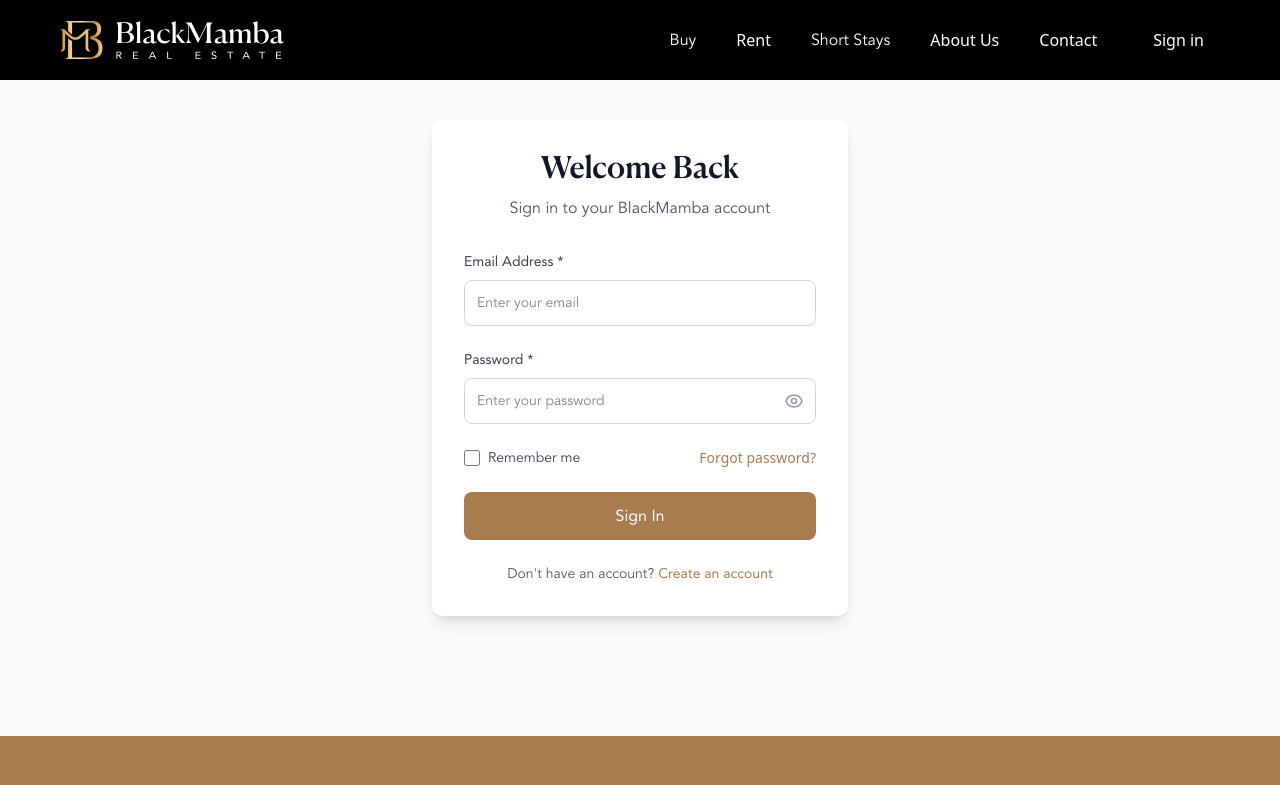
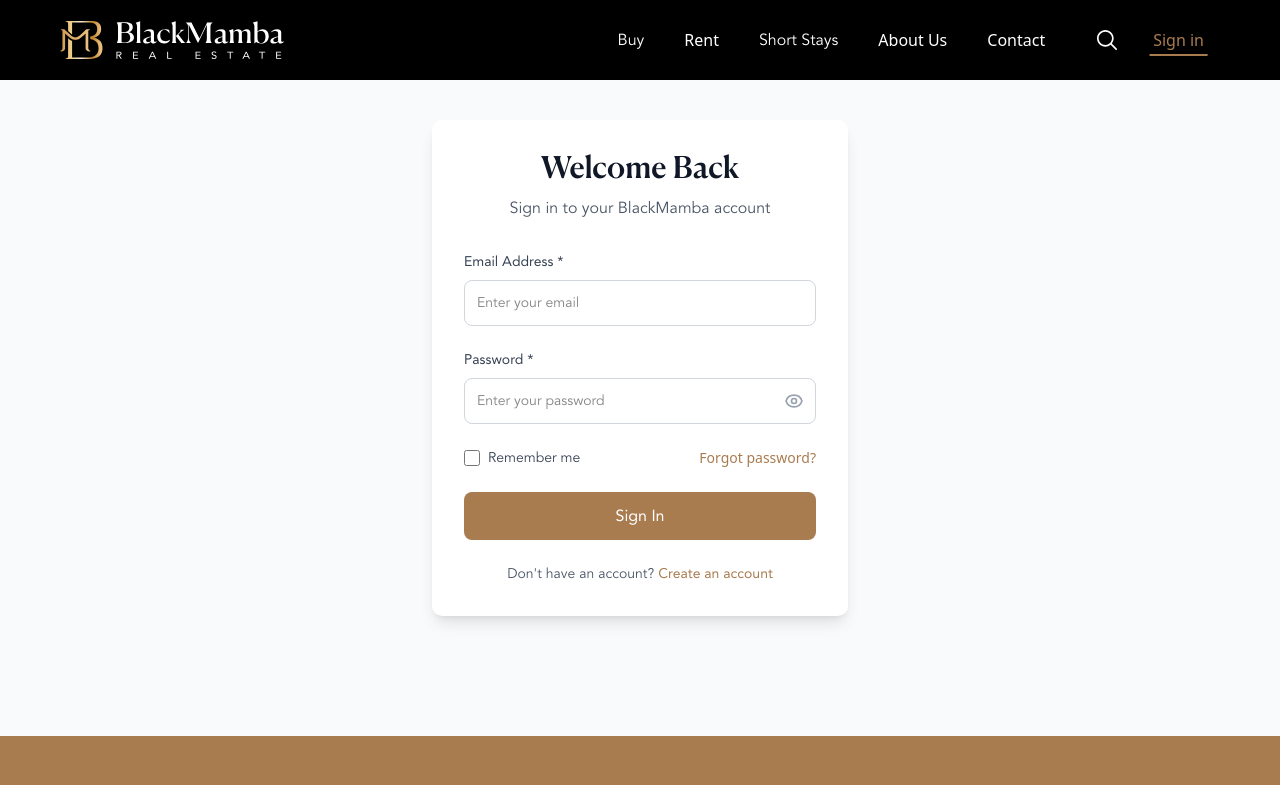
Before and after one commit to AurifyAE/blackmamba-website, a Next.js app: page /login in a window 1280 px wide. Shown: the top 785 px of the page. Built offline with nearby package versions, Linux system fonts and the light colour scheme.

Commit message:
Updated the navbar search and link hover

```diff
--- a/app/components/Navbar.tsx
+++ b/app/components/Navbar.tsx
@@ -3,11 +3,21 @@
 import Link from 'next/link'
 import Image from 'next/image'
 import { useEffect, useState } from 'react'
+import { useRouter, usePathname } from 'next/navigation'
 
 export default function Navbar() {
   const [isMenuOpen, setIsMenuOpen] = useState(false)
   const [isOverHero, setIsOverHero] = useState(true)
   const [hoveredButton, setHoveredButton] = useState<string | null>(null)
+  const [isSearchOpen, setIsSearchOpen] = useState(false)
+  const [searchQuery, setSearchQuery] = useState('')
+  const router = useRouter()
+  const pathname = usePathname()
+  const isActive = (path: string) => pathname === path
+
+
+  // Hide search icon on homepage
+  const isHomePage = pathname === '/'
 
   const toggleMenu = () => {
     setIsMenuOpen(!isMenuOpen)
@@ -15,6 +25,22 @@ export default function Navbar() {
 
   const closeMenu = () => {
     setIsMenuOpen(false)
+  }
+
+  const handleSearch = (e: React.FormEvent) => {
+    e.preventDefault()
+    if (searchQuery.trim()) {
+      router.push(`/search?q=${encodeURIComponent(searchQuery.trim())}&category=rent`)
+      setIsSearchOpen(false)
+      setSearchQuery('')
+    }
+  }
+
+  const toggleSearch = () => {
+    setIsSearchOpen(!isSearchOpen)
+    if (isSearchOpen) {
+      setSearchQuery('')
+    }
   }
 
   useEffect(() => {
@@ -36,7 +62,47 @@ export default function Navbar() {
 
   return (
     <>
-      <div className={`fixed top-0 left-0 w-full z-100 flex justify-between items-center py-3 px-4 md:px-15 font-normal transition-colors duration-500 ${
+      {/* Backdrop Overlay */}
+      {isSearchOpen && (
+        <div
+          className="fixed top-0 left-0 w-full h-full bg-black/50 z-[9998]"
+          onClick={toggleSearch}
+        />
+      )}
+
+      {/* Search Bar */}
+      {isSearchOpen && (
+        <div className="fixed top-0 left-0 w-full bg-black/30 backdrop-blur-sm z-[9999] pt-4 pb-4 px-4 md:px-15">
+          <div className="max-w-4xl mx-auto">
+            <form onSubmit={handleSearch} className="flex gap-2">
+              <div className="flex-1 relative">
+                <input
+                  type="text"
+                  value={searchQuery}
+                  onChange={(e) => setSearchQuery(e.target.value)}
+                  placeholder="Search by location, property name, or brand..."
+                  className="w-full px-4 py-3 pr-12 bg-black text-white rounded-full border border-[#a97d508e] focus:outline-none focus:ring-1 focus:ring-[#A97C50]"
+                  autoFocus
+                />
+                <button
+                  type="submit"
+                  className="absolute right-1 top-1/2 -translate-y-1/2 p-3 hover:bg-white/10 rounded-full transition-colors duration-300"
+                >
+                  <Image
+                    src="/images/search-icon.svg"
+                    alt="Search"
+                    width={18}
+                    height={18}
+                    className="brightness-0 invert"
+                  />
+                </button>
+              </div>
+            </form>
+          </div>
+        </div>
+      )}
+
+      <div className={`fixed top-0 left-0 w-full z-[9997] flex justify-between items-center py-3 px-4 md:px-15 font-normal transition-colors duration-500 ${
         isOverHero ? 'bg-transparent text-white' : 'bg-black text-white'
       }`}>
         <Link href="/" onClick={closeMenu}>
@@ -51,33 +117,107 @@ export default function Navbar() {
 
         <div className='lg:flex justify-between items-center gap-2 hidden relative'>
           <span
-            className='cursor-pointer hover:bg-white/20 transition-colors duration-300 px-4 py-1 rounded-sm relative'
+            className={`relative px-1 mx-3 py-1 transition-all duration-300 group ${
+              isActive('/buy') ? 'text-[#A97C50]' : 'hover:text-[#A97C50]'
+            }`}
             onMouseEnter={() => setHoveredButton('buy')}
             onMouseLeave={() => setHoveredButton(null)}
           >
             Buy
+            <span
+              className={`absolute left-1/2 bottom-0 h-[2px] bg-[#A97C50] transition-all duration-500 ease-out ${
+                isActive('/buy') ? 'w-full -translate-x-1/2' : 'w-0 -translate-x-1/2 group-hover:w-full'
+              }`}
+            ></span>
             {hoveredButton === 'buy' && (
               <span className="absolute top-full left-1/2 -translate-x-1/2 mt-2 bg-black text-white text-xs px-3 py-1 rounded whitespace-nowrap pointer-events-none z-10">
                 Coming Soon
               </span>
             )}
           </span>
-          <Link href="/rental"  className='cursor-pointer hover:bg-white/20 transition-colors duration-300 px-4 py-1 rounded-sm'>Rent</Link>
+          <Link href="/rental"  className={`relative px-1 mx-3 py-1 transition-all duration-300 group ${
+              isActive('/rental') ? 'text-[#A97C50]' : 'hover:text-[#A97C50]'
+            }`}>
+            Rent
+            <span
+              className={`absolute left-1/2 bottom-0 h-[2px] bg-[#A97C50] transition-all duration-500 ease-out ${
+                isActive('/rental') ? 'w-full -translate-x-1/2' : 'w-0 -translate-x-1/2 group-hover:w-full'
+              }`}
+            ></span>
+          </Link>
           <span
-            className='cursor-pointer hover:bg-white/20 transition-colors duration-300 px-4 py-1 rounded-sm relative'
+            className={`relative px-1 mx-3 py-1 transition-all duration-300 group ${
+              isActive('/short-stay') ? 'text-[#A97C50]' : 'hover:text-[#A97C50]'
+            }`}
             onMouseEnter={() => setHoveredButton('short-stays')}
             onMouseLeave={() => setHoveredButton(null)}
           >
             Short Stays
+            <span
+              className={`absolute left-1/2 bottom-0 h-[2px] bg-[#A97C50] transition-all duration-500 ease-out ${
+                isActive('/short-stay') ? 'w-full -translate-x-1/2' : 'w-0 -translate-x-1/2 group-hover:w-full'
+              }`}
+            ></span>
             {hoveredButton === 'short-stays' && (
               <span className="absolute top-full left-1/2 -translate-x-1/2 mt-2 bg-black text-white text-xs px-3 py-1 rounded whitespace-nowrap pointer-events-none z-10">
                 Coming Soon
               </span>
             )}
           </span>
-          <Link href="/about" className="cursor-pointer hover:bg-white/20 transition-colors duration-300 px-4 py-1 rounded-sm">About Us</Link>
-          <Link href="/contact" className="cursor-pointer hover:bg-white/20 transition-colors duration-300 px-4 py-1 rounded-sm">Contact</Link>
-          <Link href="/login" className="ml-4 cursor-pointer hover:bg-white/20 transition-colors duration-300 px-4 py-1 rounded-sm">Sign in</Link>
+          <Link
+            href="/about"
+            className={`relative px-1 mx-3 py-1 transition-all duration-300 group ${
+              isActive('/about') ? 'text-[#A97C50]' : 'hover:text-[#A97C50]'
+            }`}
+          >
+            About Us
+            <span
+              className={`absolute left-1/2 bottom-0 h-[2px] bg-[#A97C50] transition-all duration-500 ease-out ${
+                isActive('/about') ? 'w-full -translate-x-1/2' : 'w-0 -translate-x-1/2 group-hover:w-full'
+              }`}
+            ></span>
+          </Link>
+          <Link
+            href="/contact"
+            className={`relative px-1 mx-3 py-1 transition-all duration-300 group ${
+              isActive('/contact') ? 'text-[#A97C50]' : 'hover:text-[#A97C50]'
+            }`}
+          >
+            Contact
+            <span
+              className={`absolute left-1/2 bottom-0 h-[2px] bg-[#A97C50] transition-all duration-500 ease-out ${
+                isActive('/contact') ? 'w-full -translate-x-1/2' : 'w-0 -translate-x-1/2 group-hover:w-full'
+              }`}
+            ></span>
+          </Link>
+          {!isHomePage && (
+            <button
+              onClick={toggleSearch}
+              className="cursor-pointer text-white hover:text-[#A97C50] transition-colors duration-300 ml-4 px-3 py-1 rounded-sm"
+              aria-label="Search"
+            >
+              <Image
+                src="/images/search-icon.svg"
+                alt="Search"
+                width={20}
+                height={20}
+                className="brightness-0 invert"
+              />
+            </button>
+          )}
+          <Link
+            href="/login"
+            className={`relative px-1 mx-3 py-1 transition-all duration-300 group ${
+              isActive('/login') ? 'text-[#A97C50]' : 'hover:text-[#A97C50]'
+            }`}
+          >
+            Sign in
+            <span
+              className={`absolute left-1/2 bottom-0 h-[2px] bg-[#A97C50] transition-all duration-500 ease-out ${
+                isActive('/login') ? 'w-full -translate-x-1/2' : 'w-0 -translate-x-1/2 group-hover:w-full'
+              }`}
+            ></span>
+          </Link>
         </div>
 
         {/* Hamburger icon */}
@@ -93,13 +233,13 @@ export default function Navbar() {
       {/* Mobile Menu Overlay */}
       {isMenuOpen && (
         <div
-          className='fixed inset-0 bg-black/50 z-40 lg:hidden'
+          className='fixed inset-0 bg-black/50 z-[9995] lg:hidden'
           onClick={closeMenu}
         />
       )}
 
       {/* Mobile Slide Menu */}
-      <div className={`fixed top-0 right-0 h-full w-3/4 max-w-xs bg-white text-black z-50 transform transition-transform duration-300 ease-in-out lg:hidden ${
+      <div className={`fixed top-0 right-0 h-full w-3/4 max-w-xs bg-white text-black z-[9996] transform transition-transform duration-300 ease-in-out lg:hidden ${
         isMenuOpen ? 'translate-x-0' : 'translate-x-full'
       }`}>
         <div className='flex justify-between items-center p-4 border-b'>
@@ -131,7 +271,17 @@ export default function Navbar() {
               </span>
             )}
           </span>
-          <Link href="/rental" className='cursor-pointer text-lg font-medium hover:text-gray-600 transition-colors' onClick={closeMenu}>Rent</Link>
+          <Link
+            href="/rental"
+            onClick={closeMenu}
+            className={`cursor-pointer text-lg font-medium transition-colors ${
+              pathname.startsWith('/rental')
+                ? 'text-[#A97C50]'
+                : 'hover:text-gray-600'
+            }`}
+          >
+            Rent
+          </Link>
           <span
             className='cursor-pointer text-lg font-medium hover:text-gray-600 transition-colors relative'
             onMouseEnter={() => setHoveredButton('short-stays-mobile')}
@@ -146,18 +296,42 @@ export default function Navbar() {
           </span>
           <Link
             href="/about"
-            className='cursor-pointer text-lg font-medium hover:text-gray-600 transition-colors'
             onClick={closeMenu}
+            className={`cursor-pointer text-lg font-medium transition-colors ${
+              pathname === '/about'
+                ? 'text-[#A97C50]'
+                : 'hover:text-gray-600'
+            }`}
           >
             About Us
           </Link>
+
           <Link
             href="/contact"
-            className='cursor-pointer text-lg font-medium hover:text-gray-600 transition-colors'
             onClick={closeMenu}
+            className={`cursor-pointer text-lg font-medium transition-colors ${
+              pathname === '/contact'
+                ? 'text-[#A97C50]'
+                : 'hover:text-gray-600'
+            }`}
           >
             Contact
           </Link>
+          {!isHomePage && (
+            <button
+              onClick={toggleSearch}
+              className='flex items-center gap-2 text-lg font-medium hover:text-gray-600 transition-colors'
+            >
+              <Image
+                src="/images/search-icon.svg"
+                alt="Search"
+                width={20}
+                height={20}
+                className="brightness-0"
+              />
+              Search
+            </button>
+          )}
         </div>
       </div>
     </>
--- a/app/components/SearchBar.tsx
+++ b/app/components/SearchBar.tsx
@@ -92,7 +92,7 @@ export default function SearchBar({ className = '' }: SearchBarProps) {
             onClick={handleSearch}
             className="h-12 px-4 bg-[#A97C50] text-white border-4 border-white hover:bg-black transition-all duration-500 font-medium text-sm sm:text-base"
           >
-            <Image src="/images/search-icon.svg" alt="" width={20} height={20} />
+            <Image src="/images/search-icon.svg" className='' alt="" width={20} height={20} />
           </button>
         </div>
       </div>
--- a/data/properties.ts
+++ b/data/properties.ts
@@ -156,9 +156,9 @@ Blackmamba Real Estate L.L.C.`,
     companyLogo: "/images/rental/sobhaone-logo.png",
     unit: "3 BEDROOM + 3 BATHS + 2 BALCONY",
     balconyQty: 2,
-    suite: "1265.9 SQ.FT",
-    balcony: "183.1 SQ.FT.",
-    total: "1449.0 SQ.FT",
+    suite: "",
+    balcony: "",
+    total: "1634.18 SQ.FT",
     fullWidthImage: "/images/rental/downtown-img/downtown-2.jpeg",
     embedUrl: "https://www.google.com/maps/embed?pb=!1m14!1m8!1m3!1d115542.12665604343!2d55.283109!3d25.179894!3m2!1i1024!2i768!4f13.1!3m3!1m2!1s0x3e5f69f234ed44c9%3A0xc0c30b7b9d205885!2sDunya%20Tower!5e0!3m2!1sen!2sus!4v1760423231042!5m2!1sen!2sus",
     nearbyLocations: [
```
Also changed, not shown: app/components/Footer.tsx (+11 -1 lines), public/images/search.svg (added).
